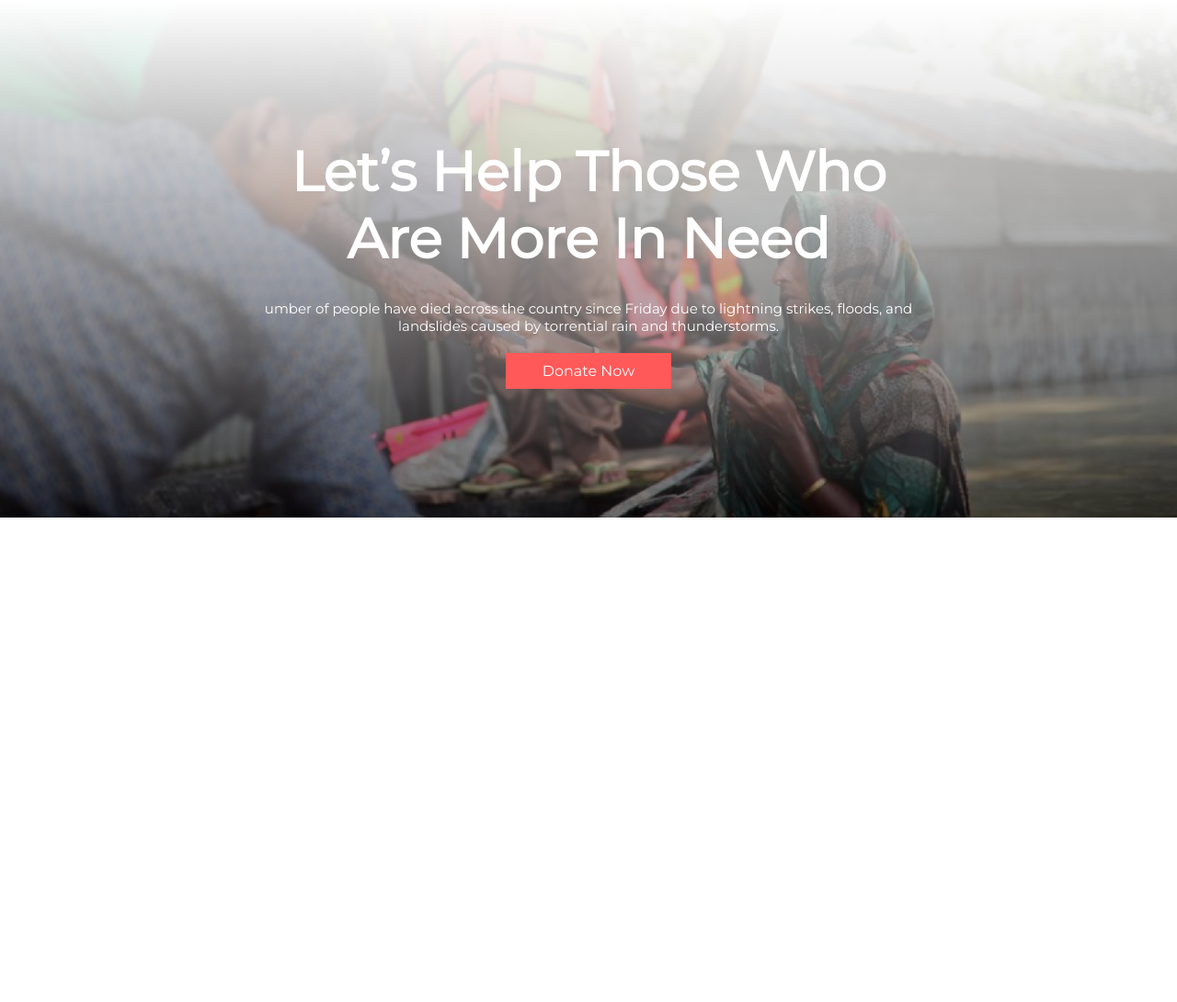
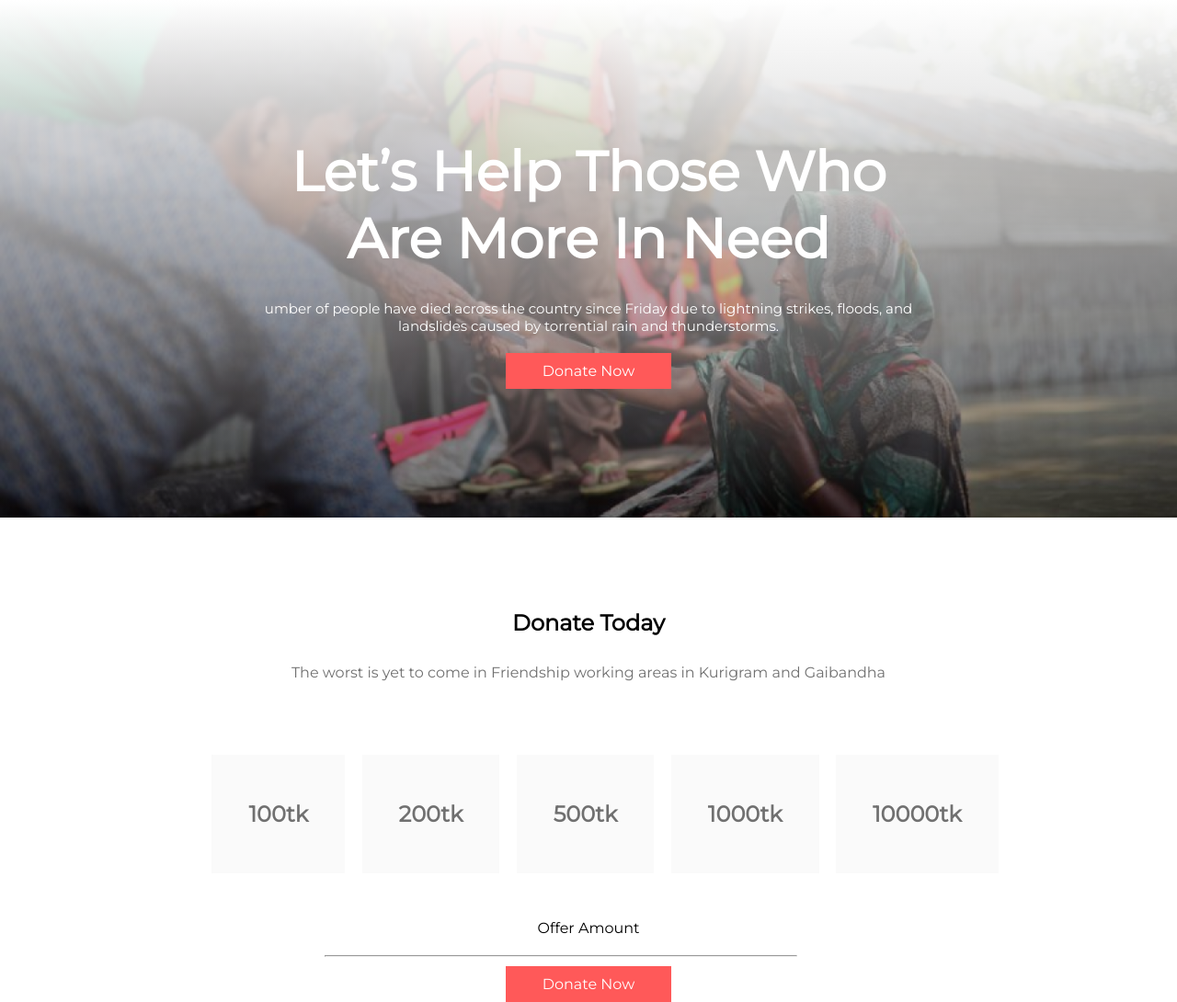
Before and after one commit to SotonAlamgir-PH/donate, a plain HTML site: page index.html in a window 1280 px wide. Shown: the whole page at 92% size. Before the commit the page ends 800 px from the top, so only its background shows below. Drawn offline with Linux system fonts and the light colour scheme; files whose address does not match are found by name.

Commit message:
amount-area

```diff
--- a/index.html
+++ b/index.html
@@ -1,5 +1,6 @@
 <!DOCTYPE html>
 <html lang="en">
+
 <head>
     <meta charset="UTF-8">
     <meta http-equiv="X-UA-Compatible" content="IE=edge">
@@ -8,16 +9,49 @@
     <link rel="stylesheet" href="style.css">
     <title>Donate Today</title>
 </head>
+
 <body>
     <section class="header-area">
         <div class="container">
             <div class="donate-today">
                 <h1>Let’s Help Those Who Are More In Need</h1>
-                <p>umber of people have died across the country since Friday due to lightning strikes, floods, and landslides caused by torrential rain and thunderstorms.
+                <p>umber of people have died across the country since Friday due to lightning strikes, floods, and
+                    landslides caused by torrential rain and thunderstorms.
                 </p>
                 <a href="http://" target="_blank" rel="noopener noreferrer">Donate Now</a>
             </div>
         </div>
     </section>
+    <section class="donate-money">
+        <div class="donate-heading">
+            <h1>Donate Today</h1>
+            <p>The worst is yet to come in Friendship working areas in Kurigram and Gaibandha</p>
+        </div>
+        <div class="container">
+            <div class="donate-amaount flex">
+                <div class="one">
+                    <h1>100tk</h1>
+                </div>
+                <div class="one">
+                    <h1>200tk</h1>
+                </div>
+                <div class="one">
+                    <h1>500tk</h1>
+                </div>
+                <div class="one">
+                    <h1>1000tk</h1>
+                </div>
+                <div class="one">
+                    <h1>10000tk</h1>
+                </div>
+            </div>
+            <div class="offer-amount">
+                <p>Offer Amount</p>
+                <hr>
+                <a href="http://" target="_blank" rel="noopener noreferrer">Donate Now</a>
+            </div>
+        </div>
+    </section>
 </body>
+
 </html>
--- a/style.css
+++ b/style.css
@@ -4,6 +4,9 @@
 }
 body{
     font-family: 'Montserrat', sans-serif;
+}
+.flex{
+    display: flex;
 }
 .header-area {
     background-image: linear-gradient(white,#0000006b), url(../assisgnment-1/images/Rectangle\ 237.png);
@@ -32,3 +35,39 @@ body{
     color: #ffff;
     padding: 10px 40px;
 }
+/*uuuuuuuuu*/
+.donate-money{
+    text-align: center;
+}
+.donate-heading{
+    margin-top:100px;
+}
+.donate-heading p{
+    padding: 30px 0px;
+    color:#707070
+}
+.donate-amaount{
+    margin-left:10%;
+    padding:50px 0px;
+}
+.one{
+    padding: 50px 40px;
+    background: #FAFAFA;
+    margin-right: 2%;
+    color:#707070;
+}
+.one:hover{
+    color:#FF5959;
+    background-color: #FFEEEE;
+}
+.offer-amount hr{
+    margin: 20px 0px;
+    width:50%;
+    margin-left:22%;
+}
+.offer-amount a{
+    text-decoration: none;
+    background: #FF5959;
+    color: #ffff;
+    padding: 10px 40px;
+}
```
